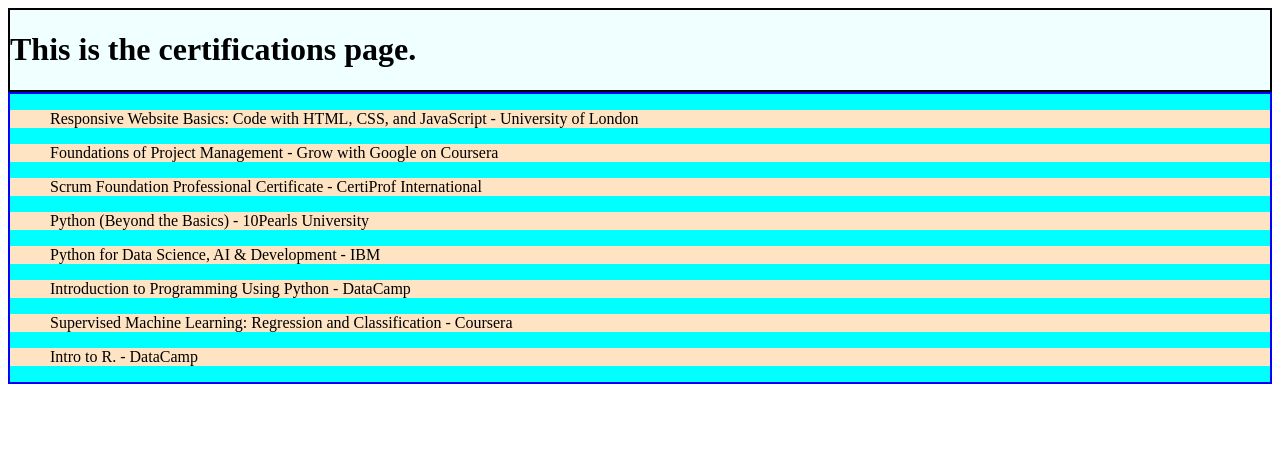
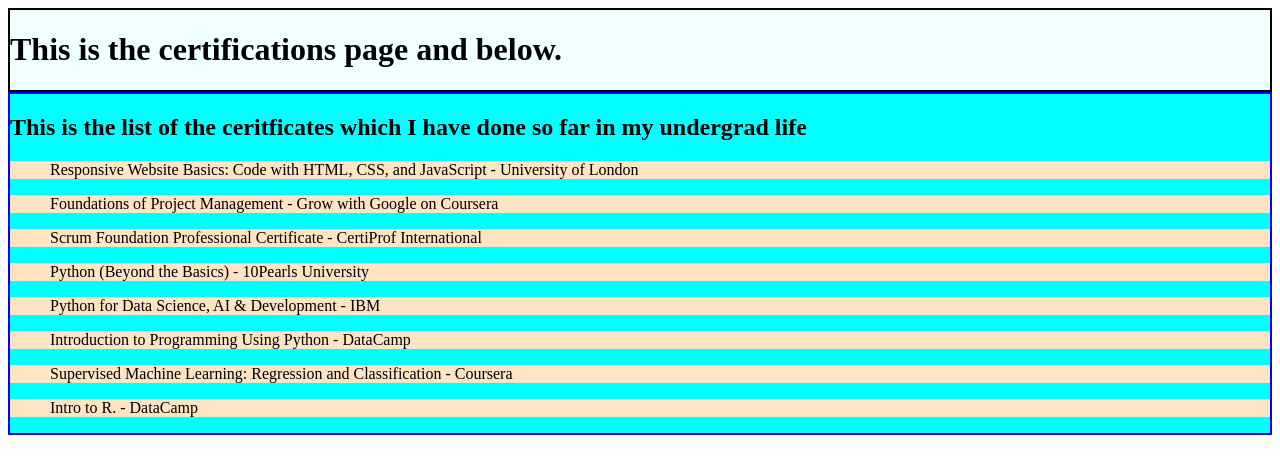
Before and after one commit to ahmeddev25/DevOpsAssignment_01, a website: page public_html/certifications.html in a window 1280 px wide. Drawn offline with Linux system fonts and the light colour scheme.

Commit message:
Update Certifications page

```diff
--- a/public_html/certifications.html
+++ b/public_html/certifications.html
@@ -21,9 +21,10 @@
 </style>
 <body>
     <div class="heading">
-        <h1>This is the certifications page.</h1>
+        <h1>This is the certifications page and below.</h1>
     </div>
     <div class="list_sec">
+        <h2>This is the list of the ceritficates which I have done so far in my undergrad life</h2>
         <ul class="list_items">Responsive Website Basics: Code with HTML, CSS, and JavaScript - University of
             London</ul>
         <ul class="list_items">Foundations of Project Management - Grow with Google on Coursera</ul>
```
